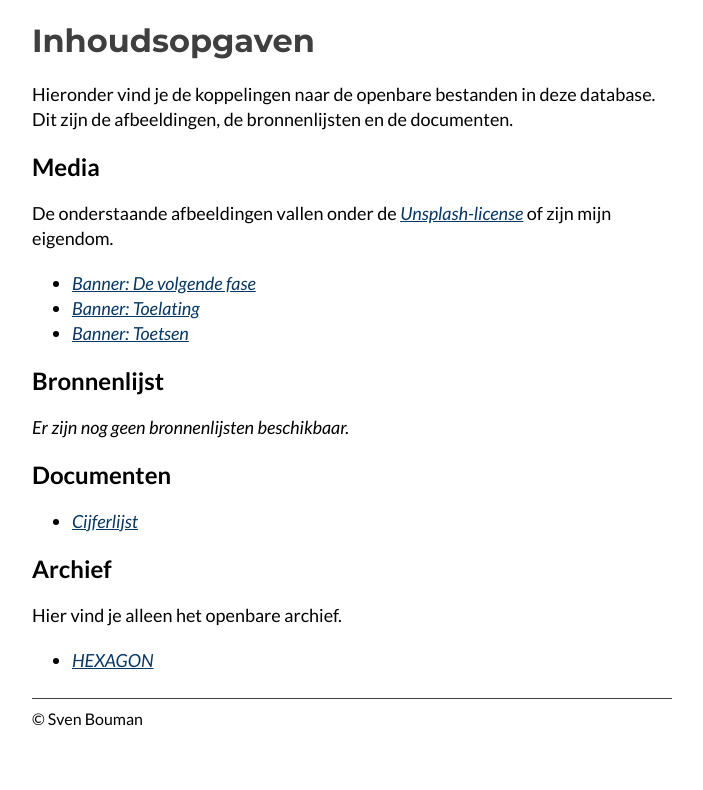
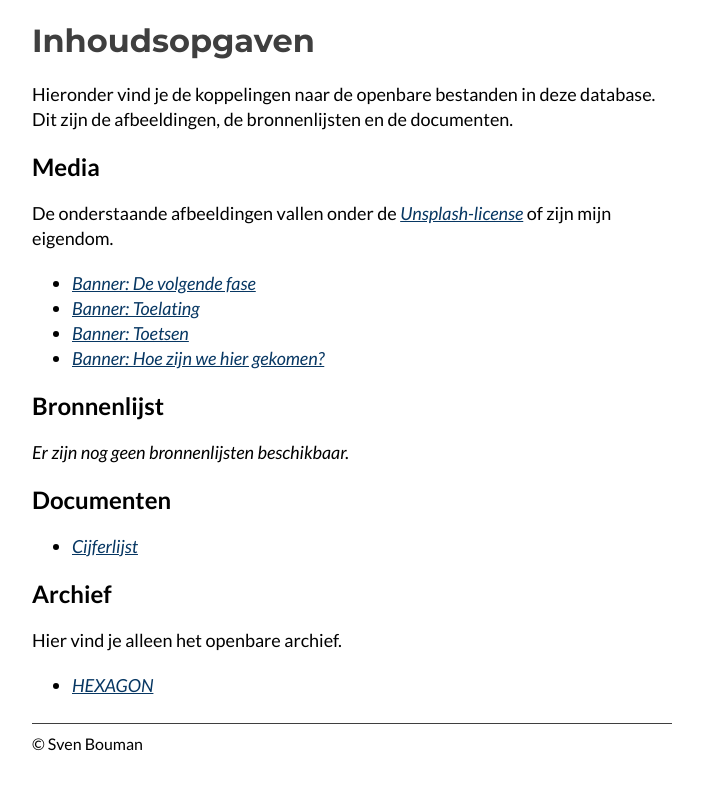
Before and after one commit to kevin-51/bronnen, a Jekyll site: the page built from index.md, in a window 1280 px wide. Shown: the top 790 px of the page, without its empty margins (288-991 px from the left). Built offline with Jekyll 4.4.1, drawn with Linux system fonts in a browser that asks for light colours.

Commit message:
Update index.md

```diff
--- a/index.md
+++ b/index.md
@@ -11,6 +11,7 @@ De onderstaande afbeeldingen vallen onder de [Unsplash-license](https://unsplash
 * [Banner: De volgende fase](/media/siho/2024/02-0223.jpg)
 * [Banner: Toelating](/media/siho/2024/03-0305.jpg)
 * [Banner: Toetsen](/media/siho/2024/04-0421.jpg)
+* [Banner: Hoe zijn we hier gekomen?](/media/siho/2024/09-0818.png)
 
 ## Bronnenlijst
 *Er zijn nog geen bronnenlijsten beschikbaar.*
```
